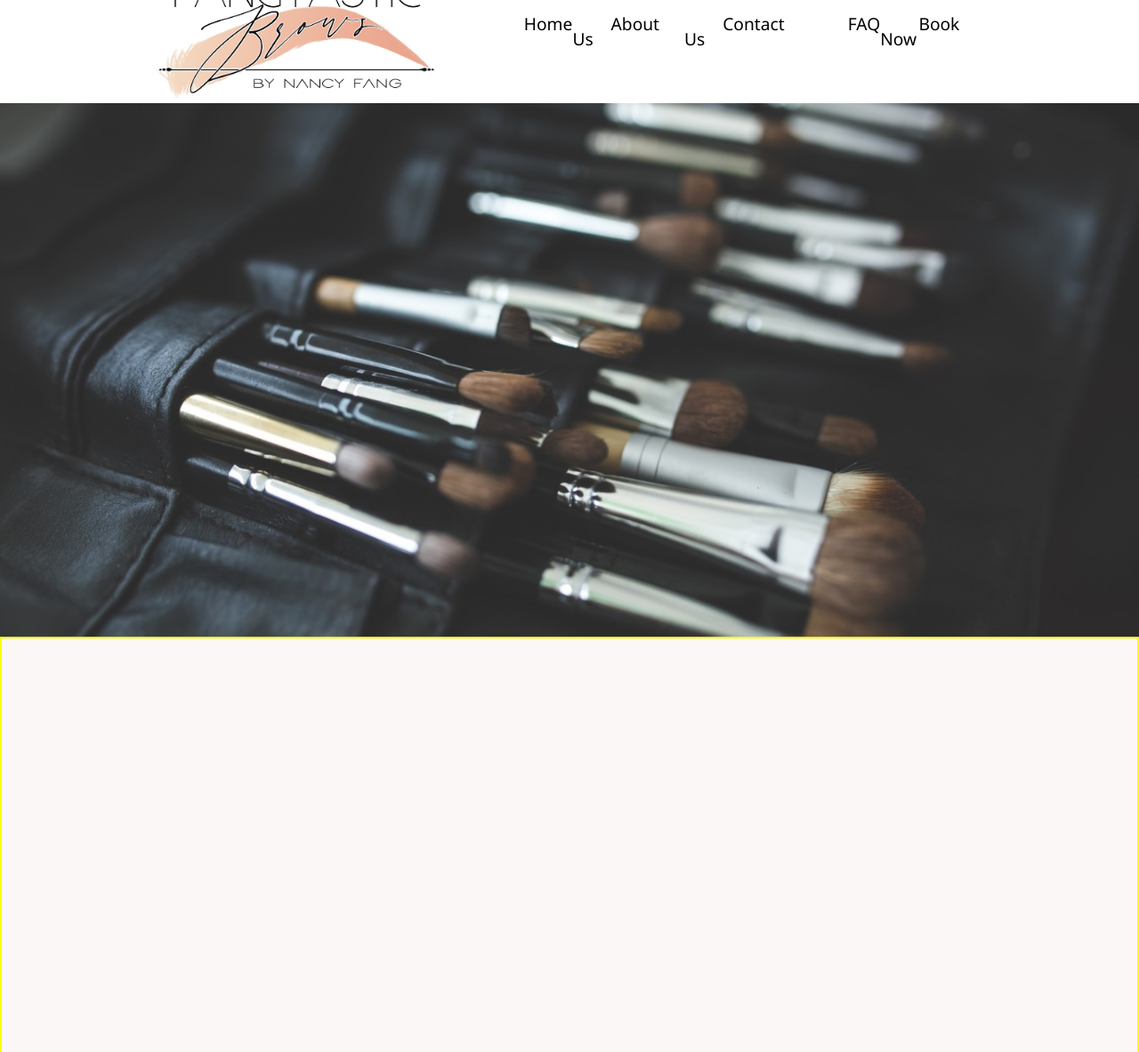
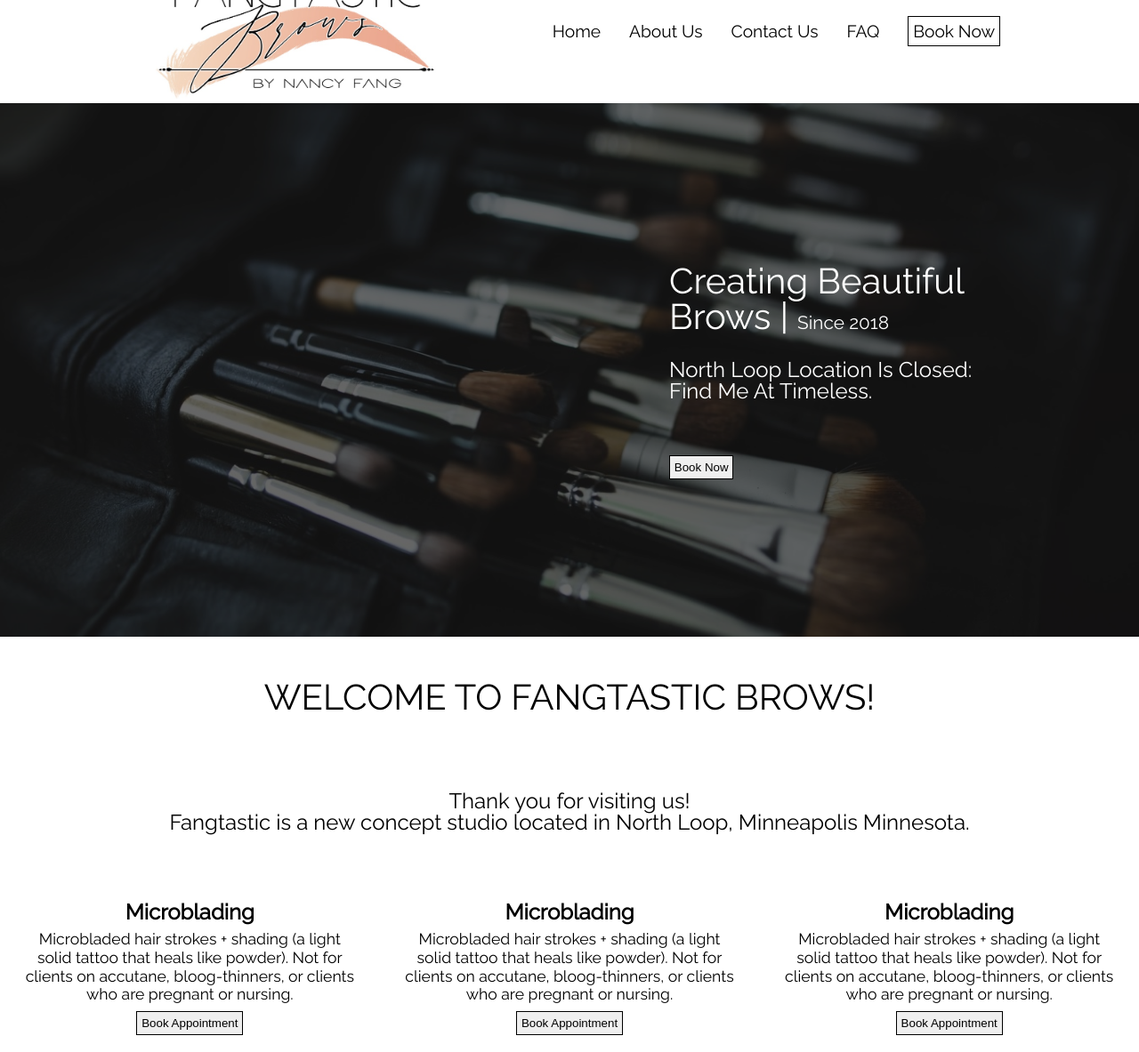
Before and after one commit to gittyang/Fangtastic-Brows, a website: page build/index.html in a window 1280 px wide. Shown: the part 44-1227 px from the top of the page at 89% size. Drawn offline with Linux system fonts and the light colour scheme; a web font is replaced by a local one.

Commit message:
Second commit - nav, landing, welcome

```diff
--- a/src/scss/_config.scss
+++ b/src/scss/_config.scss
@@ -11,11 +11,11 @@ $background-opacity: 0.9;
 }
 
 body {
-  background-color: rgb(252, 247, 247);
+  background-color: white;
   color: black;
   line-height: 100%;
   margin: 0;
-  font-family: 'Segoe UI', Tahoma, Geneva, Verdana, sans-serif;
+  font-family: 'Raleway';
   font-weight: 500;
 
 }
@@ -23,17 +23,26 @@ body {
 h1 {
   margin: 0;
   padding: 0;
-  font-size: 3rem;
-  font-weight: 500;
-  line-height: 3rem;
+  font-size: 2.5rem;
+  font-weight: 400;
+  line-height: 2.5rem;
+  color: black;
+}
+
+h2 {
+  margin: 0;
+  padding: 0;
+  font-size: 1.5rem;
+  font-weight: 400;
+  line-height: 1.5rem;
+  color: black;
 }
 
 p {
   margin: 0;
   padding: .5rem;
-  font-size: 1.5rem;
-  font-weight: 400;
-  line-height: 1.5rem;
+  font-size: 1.1rem;
+  line-height: 1.3rem;
 }
 
 li {
--- a/src/scss/main.scss
+++ b/src/scss/main.scss
@@ -1,6 +1,7 @@
 @import 'config';
 @import 'pages';
 
+// Navigation //
 .navbar {
   // border: 2px solid brown;
   width: 100%;
@@ -38,10 +39,21 @@
 
         .nav-item {
           // border: 2px solid green;
-          padding-left: 2.7rem;
+          padding-left: 2rem;
 
-          .nav-item:hover {
-            background-color: white;
+          &:hover {
+            cursor: pointer;
+          }
+        }
+
+        .bwButton {
+          border: 1px solid black;
+          padding: .3rem;
+
+          &:hover {
+            background-color: rgb(248, 186, 145);
+            transition-timing-function: ease-out;
+            transition: .2s;
           }
         }
       }
@@ -69,20 +81,108 @@
   }
 }
 
-.landing {
+.bwButton {
+  border: 1px solid black;
+  padding: .3rem;
+
+  &:hover {
+    background-color: rgb(248, 186, 145);
+    transition-timing-function: ease-out;
+    transition: .2s;
+  }
+}
+
+// Landing Section //
+.landing-section {
   // border: 2px solid purple;
   height: 600px;
   background-image: url(../img/brush2.jpg);
   background-size: cover;
   background-attachment: fixed;
   background-repeat: no-repeat;
+  position: relative;
 
-  ul {
-    border: 2px solid red;
+  &:after {
+    content: '';
+    position: absolute;
+    top: 0;
+    right: 0;
+    background: rgba($color: black, $alpha: .6);
+    height: 100%;
+    width: 100%;
+    z-index: 1;
   }
+
+  .landing-container {
+    // border: 2px solid green;
+    // background-color: rgb(250, 237, 237);
+    height: 300px;
+    width: 400px;
+    position: absolute;
+    top: 30%;
+    right: 10%;
+    z-index: 2;
+
+    .landing {
+      // border: 5px solid yellow;
+      height: 100px;
+      margin-bottom: .5rem;
+      h1, h2 {
+        color: white;
+      }
+    }
+
+    .top {
+      // border: 2px solid red;
+      z-index: 5;
+      #landing-h1 {
+        font-size: 1.3rem;
+      }
+    }
+
+    .bottom {
+      // border: 2px solid blue;
+    }
+  }
+
 }
 
-.welcome {
-  border: 2px solid yellow;
-  height: 900px;
+// Welcome Section //
+.welcome-section {
+  // border: 2px solid orange;
+  height: 700px;
+
+  .welcome {
+    // border: 2px solid red;
+    height: 125px;
+    text-align: center;
+    padding-top: 3rem;
+  }
+
+  .top {
+    text-transform: uppercase;
+  }
+
+  .welcome-bottom {
+    // border: 2px solid red;
+    padding-top: 2rem;
+    text-align: center;
+    height: auto;
+    display: flex;
+
+    .welcome-services {
+      // border: 2px solid green;
+      padding: 1rem;
+
+      h2 {
+        font-weight: 600;
+      }
+    }
+  }
+
 }
+
+.mission {
+  border: 2px solid green;
+  height: 500px;
+}
```
Also changed, not shown: build/css/main.css, build/index.html.
